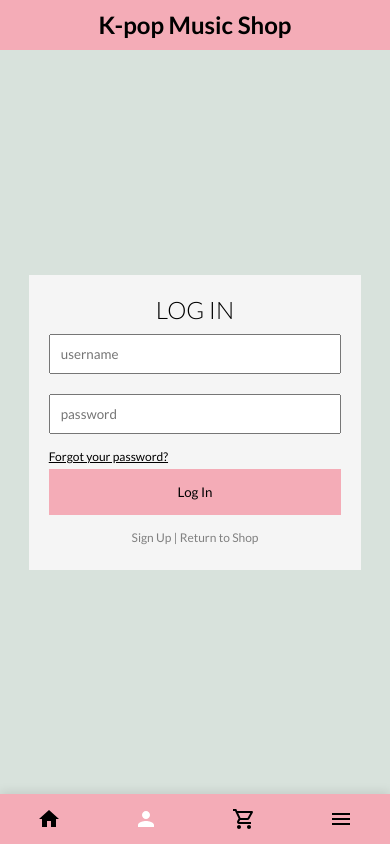
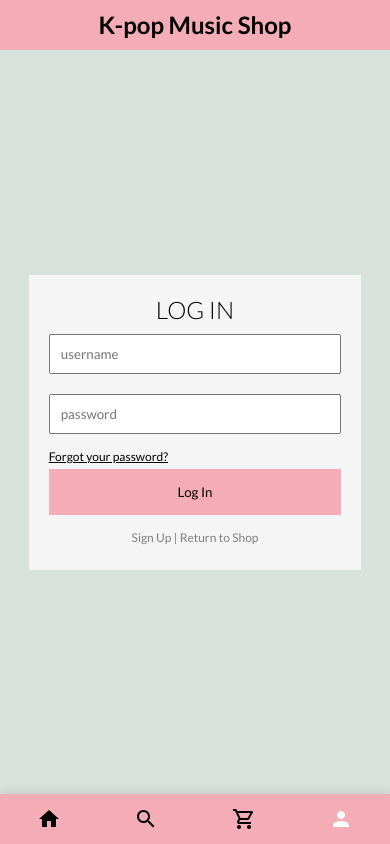
Before and after one commit to RanjoMondragon/shop-frontend, a React (Create React App) app: page /login in a window 390 px wide. Built offline with nearby package versions, Linux system fonts and the light colour scheme.

Commit message:
Fix mobile navbar icons and links

```diff
--- a/src/components/MobileNavbar.jsx
+++ b/src/components/MobileNavbar.jsx
@@ -1,8 +1,8 @@
-import React, { useState } from 'react'
-import { Home, Menu, Person, ShoppingCartOutlined } from '@mui/icons-material';
+import { Home, Person, Search, ShoppingCartOutlined } from '@mui/icons-material';
 import styled from 'styled-components';
 import { mobile } from '../responsive';
 import { Link, useLocation } from 'react-router-dom';
+import { useSelector } from 'react-redux';
 
 const Container = styled.div`
   display: none;
@@ -38,38 +38,10 @@ const MobileNavbarItem = styled.div`
   })}
 `;
 
-const PopUpContainer = styled.div`
-  position: fixed;
-  bottom: 50px;
-  width: 100vw;
-  height: 100px;
-  background-color: white;
-  border: 1px solid black;
-  z-index: 5;
-  display: flex;
-  justify-content: center;
-  align-items: center;
-  animation: slideUp 0.3s ease-in-out forwards;
-
-  @keyframes slideUp {
-    0% {
-      transform: translateY(100%);
-    }
-    100% {
-      transform: translateY(0%);
-    }
-  }
-`;
-
-
 const MobileNavbar = () => {
-    const [showPopup, setShowPopup] = useState(false);
     const location = useLocation();
     const activeTab = location.pathname;
-
-    const handlePersonIconClick = () => {
-        setShowPopup(!showPopup);
-    };
+    const user = useSelector((state) => state.user.currentUser);
 
     return (
         <Container>
@@ -80,11 +52,11 @@ const MobileNavbar = () => {
                     <Home/>
                 </MobileNavbarItem>
             </Link>
-            <Link to="/login" style={{color:"black"}}>
+            <Link to="/search" style={{color:"black"}}>
                 <MobileNavbarItem
-                    active={activeTab === '/login'}
+                    active={activeTab === '/search'}
                 >
-                    <Person/>
+                    <Search/>
                 </MobileNavbarItem>
             </Link>
             <Link to="/cart" style={{color:"black"}}>
@@ -94,13 +66,22 @@ const MobileNavbar = () => {
                     <ShoppingCartOutlined/>
                 </MobileNavbarItem>
             </Link>
-            <MobileNavbarItem onClick={handlePersonIconClick}>
-                <Menu/>
-            </MobileNavbarItem>
-            {showPopup && (
-            <PopUpContainer>
-                <div>Log in or Register</div>
-            </PopUpContainer>
+            {user ? (
+                <Link to="/profile/:userId" style={{color:"black"}}>
+                    <MobileNavbarItem
+                        active={activeTab === '/profile/:userId'}
+                    >
+                        <Person/>
+                    </MobileNavbarItem>
+                </Link>
+            ) : (
+                <Link to="/login" style={{color:"black"}}>
+                    <MobileNavbarItem
+                        active={activeTab === '/login'}
+                    >
+                        <Person/>
+                    </MobileNavbarItem>
+                </Link>
             )}
         </Container>
     )
```
